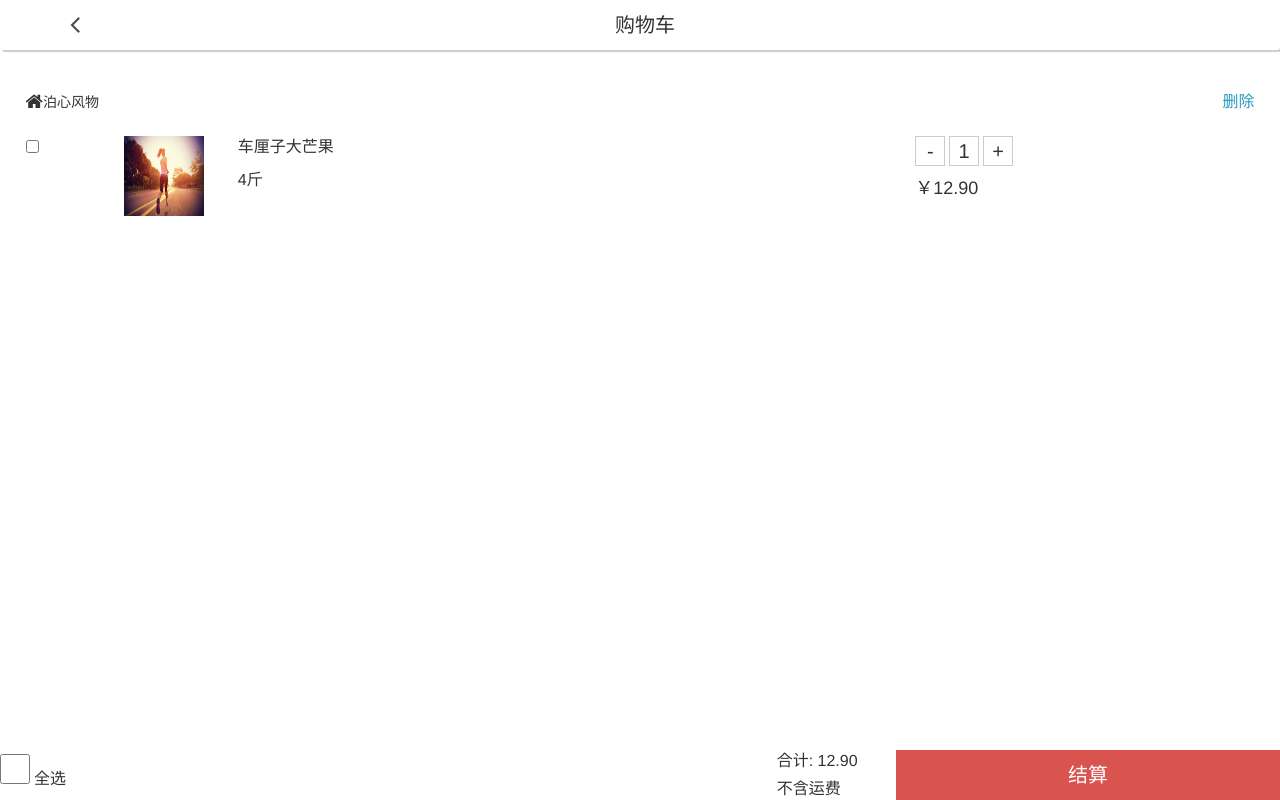
After one commit to lsc1993/WXProject, a PHP site: page /html/shop-cart.html in a window 1280 px wide. The commit adds this page. Run offline with PHP 8.4, Linux system fonts and the light colour scheme.

Commit message:
加入详细注释

```diff
--- /dev/null
+++ b/WXOfWeb/css/shop-cart.css
@@ -0,0 +1,194 @@
+/*
+ * 产品页header样式
+ * */
+.fixed-header {
+	position: fixed;
+	top: 0;
+	left: 0;
+	right: 0;
+	height: 50px;
+	background: #FFFFFF;
+	border-radius: 3px;
+	box-shadow: 2px 2px 1px #CCCCCC;
+	z-index: 99;
+}
+
+.fixed-header a {
+	width: auto;
+	line-height: 50px;
+	color: #4D4D4D;
+	text-decoration: none;
+	float: left;
+}
+
+.fixed-header i {
+	line-height: 50px;
+}
+
+.fixed-header p {
+	line-height: 50px;
+	text-align: center;
+	font-weight: 400;
+	font-size: 20px;
+}
+
+.space {
+	height: 65px;
+}
+
+/*
+ * 购物车页面样式
+ * */
+.shop-order-container {
+	width: 100%;
+}
+
+.shop-order-list {
+	width: 100%;
+	height: auto;
+}
+
+.shop-order-list ul {
+	width: 100%;
+	list-style: none;
+	padding: 0;
+}
+
+.shop-order-list ul li {
+	width: 100%;
+	height: auto;
+	padding: 2%;
+}
+
+.shop-order-type {
+	width: 100%;
+	height: auto;
+}
+
+.shop-order-type p {
+	display: inline-block;
+	font-size: 16px;
+	color: #269ABC;
+	float: right;
+	margin-left: 5%;
+}
+
+.shop-order-content {
+	width: auto;
+	height: auto;
+	margin-top: 2%;
+}
+
+.shop-order-checkbox {
+	width: 8%;
+	float: left;
+}
+
+.shop-order-message {
+	width: 92%;
+	height: auto;
+	display: inline-block;
+}
+
+.shop-order-message img {
+	width: 80px;
+	height: 80px;
+	max-width: 30%;
+	float: left;
+}
+
+.shop-order-product-name {
+	width: auto;
+	max-width: 40%;
+	display: inline-block;
+	margin-left: 3%;
+}
+
+.shop-order-product-name p {
+	font-size: 16px;
+}
+
+.shop-order-cost {
+	min-width: 30%;
+	max-width: 30%;
+	display: inline-block;
+	float: right;
+}
+
+.shop-order-cost p {
+	display: inline-block;
+}
+
+.shop-order-product-count p {
+	width: 30px;
+	height: 30px;
+	text-align: center;
+	font-size: 20px;
+	border: 1px solid #CCCCCC;
+}
+
+.shop-order-product-count p:active {
+	background-color: #CCCCCC;
+}
+
+.shop-order-product-price p {
+	max-width: 90%;
+	font-size: 18px;
+}
+
+.shop-order-footer {
+	position: fixed;
+	left: 0;
+	right: 0;
+	bottom: 0;
+	width: 100%;
+	height: 50px;
+}
+
+.shop-order-all-check {
+	display: inline-block;
+	float: left;
+}
+
+.shop-order-all-check input[type=checkbox] {
+	width: 30px;
+	height: 30px;
+	display: inline-block;
+}
+
+.shop-order-all-check p {
+	width: auto;
+	line-height: 50px;
+	font-size: 16px;
+	display: inline-block;
+}
+
+.shop-order-total {
+	max-width: 45%;
+	height: auto;
+	float: right;
+}
+
+.shop-order-total p {
+	width: auto;
+	max-width: 100%;
+	height: 18px;
+	font-size: 16px;
+}
+
+.shop-order-pay {
+	width: 30%;
+	height: 50px;
+	background-color: #D9534F;
+	display: inline-block;
+	text-align: center;
+	float: right;
+	margin-left: 3%;
+}
+
+.shop-order-pay p {
+	width: auto;
+	line-height: 50px;
+	color: #FFFFFF;
+	font-size: 20px;
+}
--- a/WXOfWeb/html/order.html
+++ b/WXOfWeb/html/order.html
@@ -156,7 +156,7 @@
 				 	@choosecity="chooseCity()"
 				 	@chooseregion="chooseRegion()"
 				 	:addressregion="addressRegion">
-				 	<p name="edit-window-title">
+				 	<p slot="edit-window-title">
 				 		{{editTitle}}
 				 	</p>
 				 	<div slot="popup-btn-container">
@@ -268,6 +268,7 @@
 				</div>
 			</transition>
 		</script>
+		<!--地区选择对话框模板-->
 		<script type="text/x-template" id="address-dialog-modal">
 			<transition name="dialog">
 				<div class="dialog-modal-mask">
--- /dev/null
+++ b/WXOfWeb/html/shop-cart.html
@@ -0,0 +1,85 @@
+<!DOCTYPE html>
+<html>
+	<head>
+		<meta charset="UTF-8">
+		<meta name="viewport" content="width=device-width, initial-scale=1.0, minimum-scale=1.0, maximum-scale=1.0, user-scalable=no"  />
+		<title></title>
+		<link rel="stylesheet" href="../css/bootstrap.min.css" />
+		<link rel="stylesheet" href="../css/font-awesome.min.css" />
+		<link rel="stylesheet" href="../css/shop-cart.css" />
+	</head>
+	<body>
+		<!--页面title-->
+		<header class="fixed-header">
+			<div class="container">
+				<div class="row">
+					<div class="col-md-12 col-sm-12 col-xs-12">
+						<div class="menu-wrapper">
+							<a><i class="icon-angle-left icon-2x"></i></a>
+							<p>购物车</p>
+						</div>
+					</div>
+				</div>
+			</div>
+		</header>
+		<!--space撑空间-->
+		<div class="space"></div>
+		<div class="shop-order-container" id="shop-cart">
+			<div class="">
+				<div class="shop-order-list">
+					<ul>
+						<li v-for="(shopOrder, index) in shopOrderList"
+							:key="shopOrder">
+							<div>
+								<div class="shop-order-type">
+									<i class="icon-home icon-large">{{shopOrder.type}}</i>
+									<p>删除</p>
+								</div>
+								<div class="shop-order-content">
+									<div class="shop-order-checkbox">
+										<input type="checkbox" />
+									</div>
+									<div class="shop-order-message">
+										<img :src="shopOrder.imgurl" @click="gotoProductDetail(index)"/>
+										<div class="shop-order-product-name" @click="gotoProductDetail(index)">
+											<p>{{shopOrder.name}}</p>
+											<p>{{shopOrder.standard}}</p>
+										</div>
+										<div class="shop-order-cost">
+											<div class="shop-order-product-count">
+												<p @click="subCount(index)">-</p>
+												<p>{{shopOrder.count}}</p>
+												<p @click="addCount(index)">+</p>
+											</div>
+											<div class="shop-order-product-price">
+												<p>￥{{shopOrder.total}}</p>
+											</div>
+										</div>
+									</div>
+								</div>
+							</div>
+						</li>
+					</ul>
+				</div>
+			</div>
+			<footer class="shop-order-footer">
+				<div class="shop-order-all-check">
+					<input type="checkbox" />
+					<p>全选</p>
+				</div>
+				<div class="shop-order-pay">
+					<p>结算</p>
+				</div>
+				<div class="shop-order-total">
+					<p>合计: {{total}}</p>
+					<p>不含运费</p>
+				</div>
+			</footer>
+		</div>
+		<script type="text/javascript" src="../js/jquery-3.2.1.min.js" ></script>
+		<script type="text/javascript" src="../js/bootstrap.min.js" ></script>
+		<script type="text/javascript" src="../js/vue.js" ></script>
+		<script type="text/javascript" src="../js/bignumber.min.js" ></script>
+		<script type="text/javascript" src="../js/shop-cart.js" ></script>
+	</body>
+</html>
--- a/WXOfWeb/js/order.js
+++ b/WXOfWeb/js/order.js
@@ -80,7 +80,7 @@ var chooseAddress = new Vue({
 			city: "杭州市",
 			region: "西湖区",
 			road: "浙江工业大学屏峰校区",
-			address: "浙江省杭州市西湖区浙江工业大学屏峰校区",
+			address: "浙江省杭州市西湖区浙江工业大学屏峰校sdsds区",
 			postcode: "453400"
 		},
 		addressItems: [
--- /dev/null
+++ b/WXOfWeb/js/shop-cart.js
@@ -0,0 +1,52 @@
+$(function(){
+
+})
+
+var shopCart = new Vue({
+	el: "#shop-cart",
+	data: {
+		total: "12.90",
+		shopOrderList: [
+			{
+				pId: "20170089",
+				imgurl: "../img/20172001.jpg",
+				name: "车厘子大芒果",
+				standard: "4斤",
+				price: 12.90,
+				total: "12.90",
+				count: 1,
+				type: "泊心风物"
+			}
+		]
+	},
+	methods: {
+		subCount: function(index){
+			if(this.shopOrderList[index].count > 1){
+				this.shopOrderList[index].count--;
+				var aTotal = new BigNumber(this.total);
+				var pTotal = new BigNumber(this.shopOrderList[index].total);
+				aTotal -= pTotal;
+				pTotal = this.shopOrderList[index].price*this.shopOrderList[index].count;
+				aTotal += pTotal;
+				this.total = aTotal.toFixed(2);
+				this.shopOrderList[index].total = pTotal.toFixed(2);
+			}
+			//Vue.set(this.shopOrderList,index,this.shopOrderList[index]);
+		},
+		addCount: function(index){
+			if(this.shopOrderList[index].count < 100){
+				this.shopOrderList[index].count++;
+				var aTotal = new BigNumber(this.total);
+				var pTotal = new BigNumber(this.shopOrderList[index].total);
+				aTotal -= pTotal;
+				pTotal = this.shopOrderList[index].price*this.shopOrderList[index].count;
+				aTotal += pTotal;
+				this.total = aTotal.toFixed(2);
+				this.shopOrderList[index].total = pTotal.toFixed(2);
+			}
+		},
+		gotoProductDetail: function(index){
+			window.location.href = "product.html?pid="+this.shopOrderList[index].pId;
+		}
+	}
+})
```
Also changed, not shown: WXOfWeb/css/address-manager.css (+14 -0 lines), WXOfWeb/html/address-manager.html (+60 -9 lines), WXOfWeb/js/address-choose-dialog.js (+1 -8 lines), WXOfWeb/js/address-manager.js (+67 -38 lines), WXOfWeb/js/bignumber.min.js (added).
